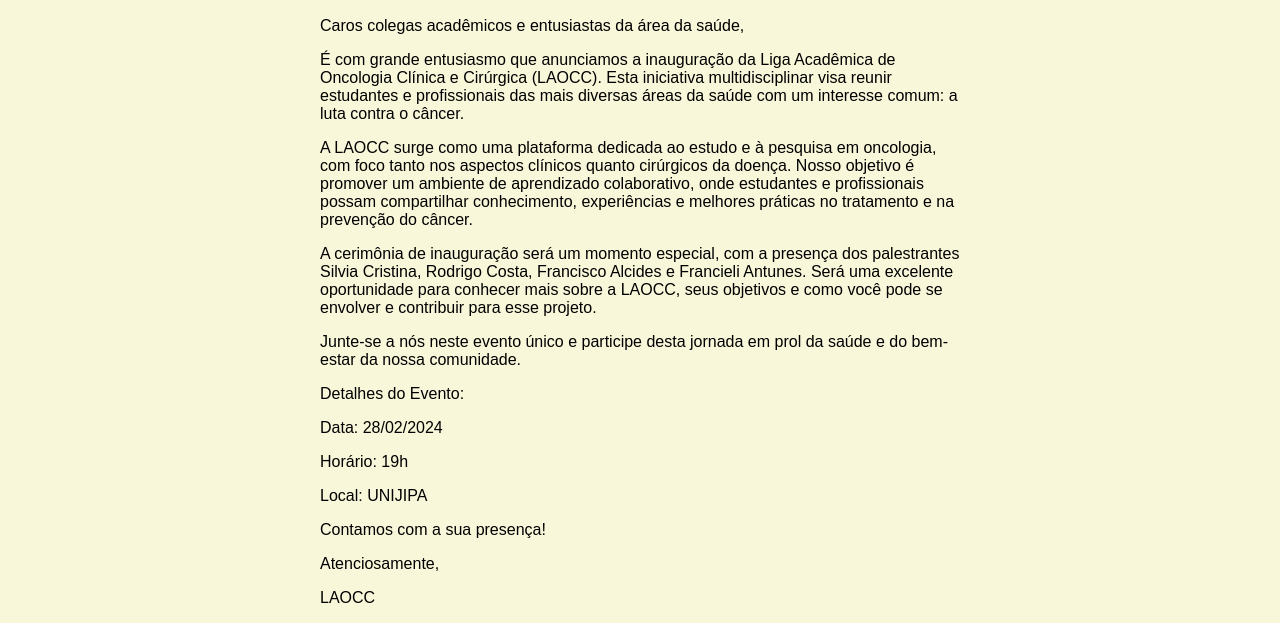
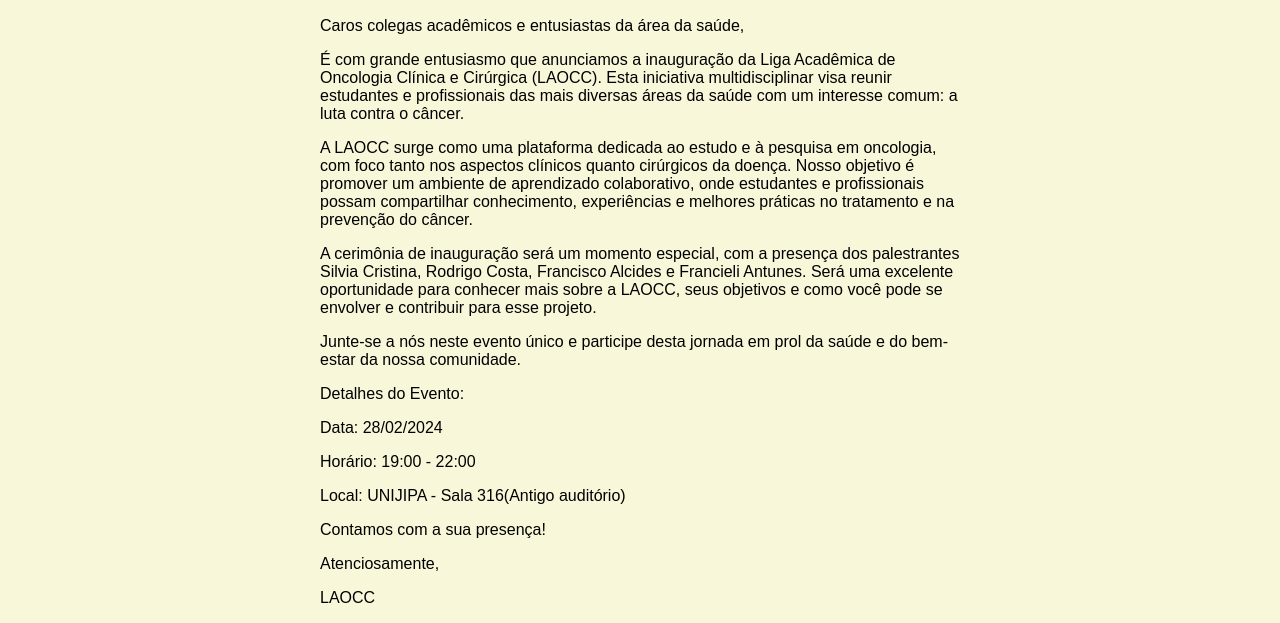
Before and after one commit to flp101/LAOCC-2, a plain HTML site: page inaug.html in a window 1280 px wide. Shown: the part 215-838 px from the top of the page. Drawn offline with Linux system fonts and the light colour scheme.

Commit message:
commit beta 1

```diff
--- a/inaug.html
+++ b/inaug.html
@@ -42,8 +42,8 @@
 <p>Junte-se a nós neste evento único e participe desta jornada em prol da saúde e do bem-estar da nossa comunidade.</p>
 <p>Detalhes do Evento:</p>
 <p>Data: 28/02/2024</p>
-<p>Horário: 19h</p>
-<p>Local: UNIJIPA</p>
+<p>Horário: 19:00 - 22:00</p>
+<p>Local: UNIJIPA - Sala 316(Antigo auditório)</p>
 <p>Contamos com a sua presença!</p>
 <p>Atenciosamente,</p>
 <p>LAOCC</p>
```
